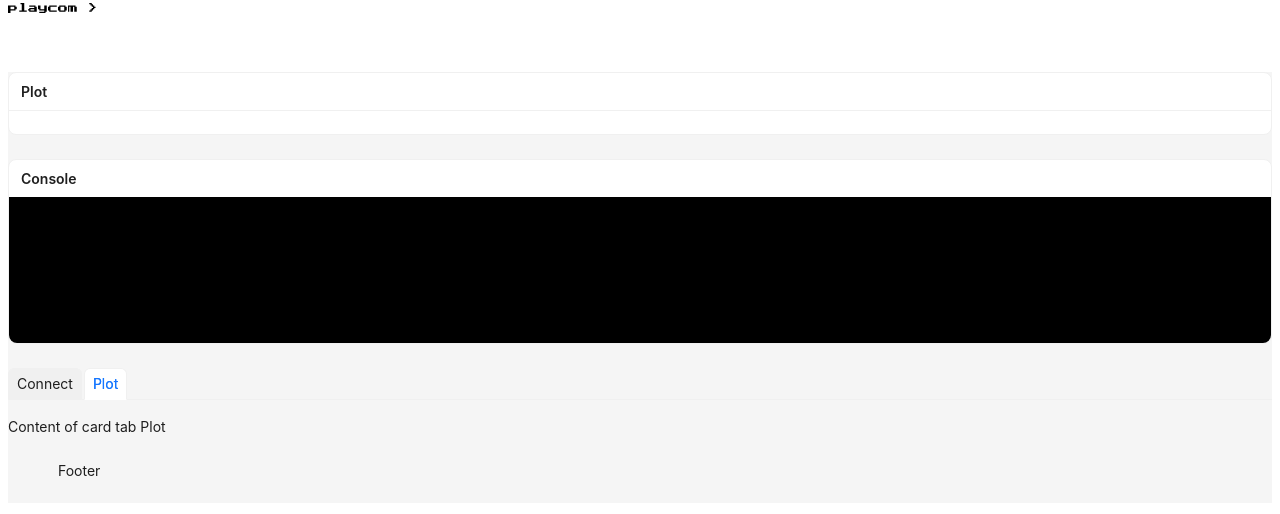
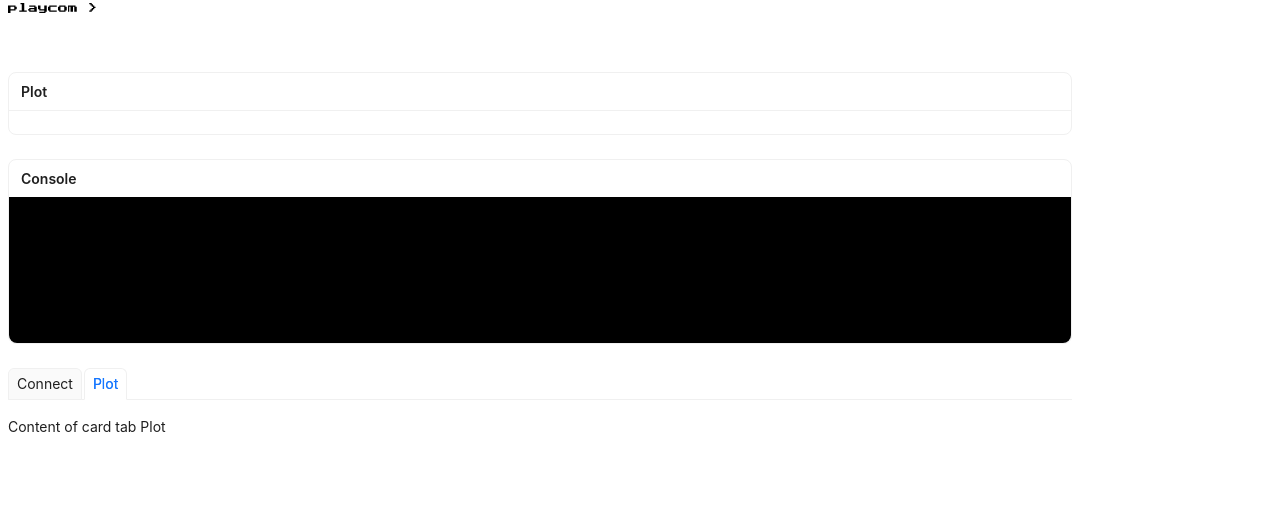
Before and after one commit to playforest/playcom, a React (Create React App) app in the folder client/: page / in a window 1280 px wide. Shown: the top 514 px of the page. Built offline with nearby package versions, Linux system fonts and the light colour scheme.

Commit message:
UI: change Content component styling

```diff
--- a/client/src/App.js
+++ b/client/src/App.js
@@ -10,14 +10,14 @@ const contentStyle = {
     minHeight: 400,
     // lineHeight: '120px',
     // color: '#fff',
-    // backgroundColor: '#108ee9',
+    backgroundColor: '#FFF',
 };
-// const siderStyle = {
-//     textAlign: 'center',
-//     lineHeight: '120px',
-//     color: '#fff',
-//     backgroundColor: '#fff',
-// };
+const siderStyle = {
+    textAlign: 'center',
+    lineHeight: '120px',
+    color: '#fff',
+    backgroundColor: '#fff',
+};
 // const footerStyle = {
 //     textAlign: 'center',
 //     color: '#fff',
@@ -31,7 +31,7 @@ const App = () => {
             <AppHeader />
             <Layout>
 
-                <Content>
+                <Content style={contentStyle}>
                     <Space
                         direction="vertical"
                         style={{ display: 'flex' }}
@@ -42,9 +42,8 @@ const App = () => {
                         <Settings />
                     </Space>
                 </Content>
-                {/* <Sider>Sider</Sider> */}
+                <Sider style={siderStyle}>Sider</Sider>
             </Layout>
-            <Footer>Footer</Footer>
         </Layout>
 
     )
```
Also changed, not shown: 1 other file (tests, documents, lock files or other folders).
